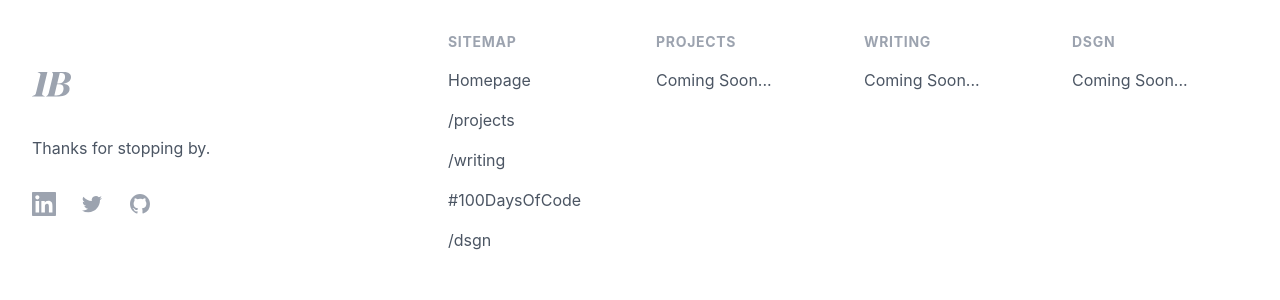
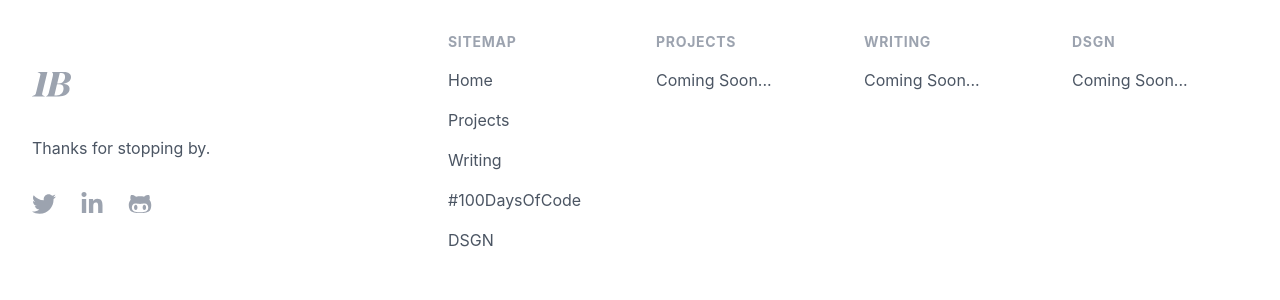
Before and after one commit to 0brett/portfolio, a Next.js app: page / in a window 1280 px wide. Shown: the part 944-1244 px from the top of the page. Built offline with nearby package versions, Linux system fonts and the light colour scheme; what @tailwindcss/typography would draw is missing.

Commit message:
Implement react-icons

```diff
--- a/package.json
+++ b/package.json
@@ -17,6 +17,7 @@
     "postcss": "^8.2.1",
     "react": "17.0.1",
     "react-dom": "17.0.1",
+    "react-icons": "^4.1.0",
     "tailwindcss": "^2.0.2"
   },
   "devDependencies": {
--- a/postcss.config.js
+++ b/postcss.config.js
@@ -1,6 +1,3 @@
 module.exports = {
-  plugins: {
-    tailwindcss: {},
-    autoprefixer: {}
-  }
+  plugins: ['tailwindcss', 'autoprefixer']
 }
--- a/src/components/DayOfCode.tsx
+++ /dev/null
@@ -1,7 +0,0 @@
-export default function DayOfCode() {
-  return (
-    <>
-      <h3>DayOfCode</h3>
-    </>
-  )
-}
--- a/src/components/Footer.tsx
+++ b/src/components/Footer.tsx
@@ -1,13 +1,17 @@
+import { Url } from 'my-types'
+
 import * as React from 'react'
-import { LinkProps } from 'my-types'
 import NextLink from 'next/link'
+import { IconContext } from 'react-icons'
+import { FaTwitter, FaLinkedinIn, FaGithubAlt } from 'react-icons/fa'
+
 import sitemap from 'utils/sitemap'
 
 const currentYear = new Date().getFullYear()
 
 const textStyles = 'text-gray-600 dark:text-gray-300 text-base'
 const textSubStyles = 'text-gray-400 dark:text-gray-500'
-const iconStyles = 'text-gray-400 hover:text-gray-500 dark:hover:text-gray-300'
+const iconStyles = 'h-6 w-6 text-gray-400 hover:text-gray-500 dark:hover:text-gray-300'
 const linkStyles = `hover:underline hover:text-gray-900 dark:hover:text-white ${textStyles}`
 
 function FooterIntro() {
@@ -40,21 +44,15 @@ export default function Footer() {
           <div className="space-y-8 xl:col-span-1">
             <FooterIntro />
             <section className="flex space-x-6">
+              <FooterIconLink href="https://twitter.com/1brett_" title="Twitter">
+                <FaTwitter />
+              </FooterIconLink>
+
               <FooterIconLink href="https://linkedin.com/in/1brett" title="LinkedIn">
-                <path
-                  fillRule="evenodd"
-                  d="M20.45175,20.45025 L16.89225,20.45025 L16.89225,14.88075 C16.89225,13.5525 16.86975,11.844 15.04275,11.844 C13.191,11.844 12.90825,13.2915 12.90825,14.7855 L12.90825,20.45025 L9.3525,20.45025 L9.3525,8.997 L12.765,8.997 L12.765,10.563 L12.81375,10.563 C13.2885,9.66225 14.4495,8.71275 16.18125,8.71275 C19.78575,8.71275 20.45175,11.08425 20.45175,14.169 L20.45175,20.45025 Z M5.33925,7.4325 C4.1955,7.4325 3.27375,6.50775 3.27375,5.36775 C3.27375,4.2285 4.1955,3.30375 5.33925,3.30375 C6.47775,3.30375 7.4025,4.2285 7.4025,5.36775 C7.4025,6.50775 6.47775,7.4325 5.33925,7.4325 L5.33925,7.4325 Z M7.11975,20.45025 L3.5565,20.45025 L3.5565,8.997 L7.11975,8.997 L7.11975,20.45025 Z M23.00025,0 L1.0005,0 C0.44775,0 0,0.44775 0,0.99975 L0,22.9995 C0,23.55225 0.44775,24 1.0005,24 L23.00025,24 C23.55225,24 24,23.55225 24,22.9995 L24,0.99975 C24,0.44775 23.55225,0 23.00025,0 L23.00025,0 Z"
-                />
-              </FooterIconLink>
-              <FooterIconLink href="https://twitter.com/1brett_" title="Twitter">
-                <path d="M8.29 20.251c7.547 0 11.675-6.253 11.675-11.675 0-.178 0-.355-.012-.53A8.348 8.348 0 0022 5.92a8.19 8.19 0 01-2.357.646 4.118 4.118 0 001.804-2.27 8.224 8.224 0 01-2.605.996 4.107 4.107 0 00-6.993 3.743 11.65 11.65 0 01-8.457-4.287 4.106 4.106 0 001.27 5.477A4.072 4.072 0 012.8 9.713v.052a4.105 4.105 0 003.292 4.022 4.095 4.095 0 01-1.853.07 4.108 4.108 0 003.834 2.85A8.233 8.233 0 012 18.407a11.616 11.616 0 006.29 1.84" />
+                <FaLinkedinIn />
               </FooterIconLink>
               <FooterIconLink href="https://github.com/01brett" title="GitHub">
-                <path
-                  fillRule="evenodd"
-                  d="M12 2C6.477 2 2 6.484 2 12.017c0 4.425 2.865 8.18 6.839 9.504.5.092.682-.217.682-.483 0-.237-.008-.868-.013-1.703-2.782.605-3.369-1.343-3.369-1.343-.454-1.158-1.11-1.466-1.11-1.466-.908-.62.069-.608.069-.608 1.003.07 1.531 1.032 1.531 1.032.892 1.53 2.341 1.088 2.91.832.092-.647.35-1.088.636-1.338-2.22-.253-4.555-1.113-4.555-4.951 0-1.093.39-1.988 1.029-2.688-.103-.253-.446-1.272.098-2.65 0 0 .84-.27 2.75 1.026A9.564 9.564 0 0112 6.844c.85.004 1.705.115 2.504.337 1.909-1.296 2.747-1.027 2.747-1.027.546 1.379.202 2.398.1 2.651.64.7 1.028 1.595 1.028 2.688 0 3.848-2.339 4.695-4.566 4.943.359.309.678.92.678 1.855 0 1.338-.012 2.419-.012 2.747 0 .268.18.58.688.482A10.019 10.019 0 0022 12.017C22 6.484 17.522 2 12 2z"
-                  clipRule="evenodd"
-                />
+                <FaGithubAlt />
               </FooterIconLink>
             </section>
           </div>
@@ -120,7 +118,7 @@ function FooterHeading({ children }: FooterHeadingProps) {
   )
 }
 
-function FooterNextLink({ href, children }: LinkProps) {
+function FooterNextLink({ href, children }: Url) {
   return (
     <NextLink href={href}>
       <a className={linkStyles}>{children}</a>
@@ -128,13 +126,13 @@ function FooterNextLink({ href, children }: LinkProps) {
   )
 }
 
-function FooterIconLink({ title, href, children }: LinkProps) {
+function FooterIconLink({ title, href, children }: Url) {
   return (
-    <a href={href} className={iconStyles} target="_blank" rel="noopener noreferrer">
-      <span className="sr-only">{title}</span>
-      <svg className="h-6 w-6" fill="currentColor" viewBox="0 0 24 24" aria-hidden="true">
+    <IconContext.Provider value={{ size: '100%', className: iconStyles }}>
+      <a href={href} target="_blank" rel="noopener noreferrer">
+        <span className="sr-only">{title}</span>
         {children}
-      </svg>
-    </a>
+      </a>
+    </IconContext.Provider>
   )
 }
--- a/src/components/LatestDays.tsx
+++ /dev/null
@@ -1,7 +0,0 @@
-export default function LatestDays() {
-  return (
-    <>
-      <h3>LatestDays</h3>
-    </>
-  )
-}
--- a/src/components/Navbar.tsx
+++ b/src/components/Navbar.tsx
@@ -1,5 +1,7 @@
 import * as React from 'react'
-import { LinkProps } from 'my-types'
+import { Url } from 'my-types'
+import { IconContext } from 'react-icons'
+import { HiOutlineMenu, HiOutlineX } from 'react-icons/hi'
 import NextLink from 'next/link'
 import sitemap from 'utils/sitemap'
 
@@ -22,21 +24,9 @@ export default function Navbar() {
               onClick={() => setIsMenuOpen((prev) => !prev)}
             >
               <span className="sr-only">Open main menu</span>
-              <svg
-                className="h-6 w-6"
-                xmlns="http://www.w3.org/2000/svg"
-                fill="none"
-                viewBox="0 0 24 24"
-                stroke="currentColor"
-                aria-hidden="true"
-              >
-                <path
-                  strokeLinecap="round"
-                  strokeLinejoin="round"
-                  strokeWidth="2"
-                  d={isMenuOpen ? 'M6 18L18 6M6 6l12 12' : 'M4 6h16M4 12h16M4 18h16'}
-                />
-              </svg>
+              <IconContext.Provider value={{ size: '100%', className: 'h-6 w-6' }}>
+                {isMenuOpen ? <HiOutlineX /> : <HiOutlineMenu />}
+              </IconContext.Provider>
             </button>
           </div>
           {/* desktop menu */}
@@ -83,7 +73,7 @@ export default function Navbar() {
   )
 }
 
-type NavLinkProps = LinkProps & { menuOpen?: boolean }
+type NavLinkProps = Url & { menuOpen?: boolean }
 
 function NavLink({ menuOpen, href, children }: NavLinkProps) {
   return (
--- a/src/components/Project.tsx
+++ b/src/components/Project.tsx
@@ -1,31 +1,25 @@
 // import NextLink from "next/link"
-
+import { Url } from 'my-types'
+import { IconContext } from 'react-icons'
 import Prose from 'components/Prose'
 
-export type ProjectProps = {
-  href: string
-  icon: string
-  title: string
-  desc: string
-}
-export default function Project({ href, icon, title, desc }: ProjectProps) {
+export type ProjectProps = Url & { icon: React.ReactNode }
+
+export default function Project({ href, title, desc, icon }: ProjectProps) {
   return (
     // <NextLink href={href}>
     <a href={href} target="_blank" rel="noopener noreferrer">
       <div className="group mt-8">
         <div className="flex items-center">
-          <div className="flex items-center justify-center rounded-md text-blue-500 dark:text-blue-400 group-hover:text-gray-900 dark:group-hover:text-gray-200">
-            <svg
-              className="h-12 w-12"
-              xmlns="http://www.w3.org/2000/svg"
-              fill="none"
-              viewBox="0 0 24 24"
-              stroke="currentColor"
-              aria-hidden="true"
-            >
-              <path strokeLinecap="round" strokeLinejoin="round" strokeWidth="2" d={icon} />
-            </svg>
-          </div>
+          <IconContext.Provider
+            value={{
+              size: '100%',
+              className:
+                'h-12 w-12 flex items-center justify-center rounded-md text-blue-500 dark:text-blue-400 group-hover:text-gray-900 dark:group-hover:text-gray-200'
+            }}
+          >
+            {icon}
+          </IconContext.Provider>
           <h3 className="ml-4 text-xl font-semibold md:text-2xl group-hover:text-blue-500 dark:group-hover:text-blue-400">
             {title}
           </h3>
--- a/src/pages/_app.tsx
+++ b/src/pages/_app.tsx
@@ -1,16 +1,16 @@
 import 'tailwindcss/tailwind.css'
 import type { AppProps } from 'next/app'
 import Head from 'next/head'
-import MDXComps from 'components/MDXComps'
+import MDXComponents from 'components/MDXComponents'
 
 export default function App({ Component, pageProps }: AppProps) {
   return (
-    <MDXComps>
+    <MDXComponents>
       <Head>
         <meta charSet="UTF-8" />
         <meta name="viewport" content="width=device-width, initial-scale=1, shrink-to-fit=no" />
       </Head>
       <Component {...pageProps} />
-    </MDXComps>
+    </MDXComponents>
   )
 }
--- a/src/utils/sitemap.ts
+++ b/src/utils/sitemap.ts
@@ -1,8 +1,4 @@
-type Url = {
-  href: string
-  title: string
-  desc?: string
-}
+import { Url } from 'my-types'
 
 type Urls = {
   [key: string]: Url[]
@@ -12,15 +8,15 @@ const sitemap: Urls = {
   topLevel: [
     {
       href: '/',
-      title: 'Homepage'
+      title: 'Home'
     },
     {
       href: '/projects',
-      title: '/projects'
+      title: 'Projects'
     },
     {
       href: '/writing',
-      title: '/writing'
+      title: 'Writing'
     },
     {
       href: '/days-of-code',
@@ -28,7 +24,7 @@ const sitemap: Urls = {
     },
     {
       href: '/dsgn',
-      title: '/dsgn'
+      title: 'DSGN'
     }
   ]
 }
--- a/typings/my-types/index.d.ts
+++ b/typings/my-types/index.d.ts
@@ -1,7 +1,8 @@
 declare module 'my-types' {
-  export type LinkProps = {
+  export type Url = {
     href: string
     title?: string
+    desc?: string
     children?: React.ReactNode
   }
 }
```
Also changed, not shown: src/components/FeaturedProjects.tsx (+4 -6 lines), src/components/MDXComponents.tsx (renamed from src/components/MDXComps.tsx, +2 -6 lines), 1 other file (tests, documents, lock files or other folders).
